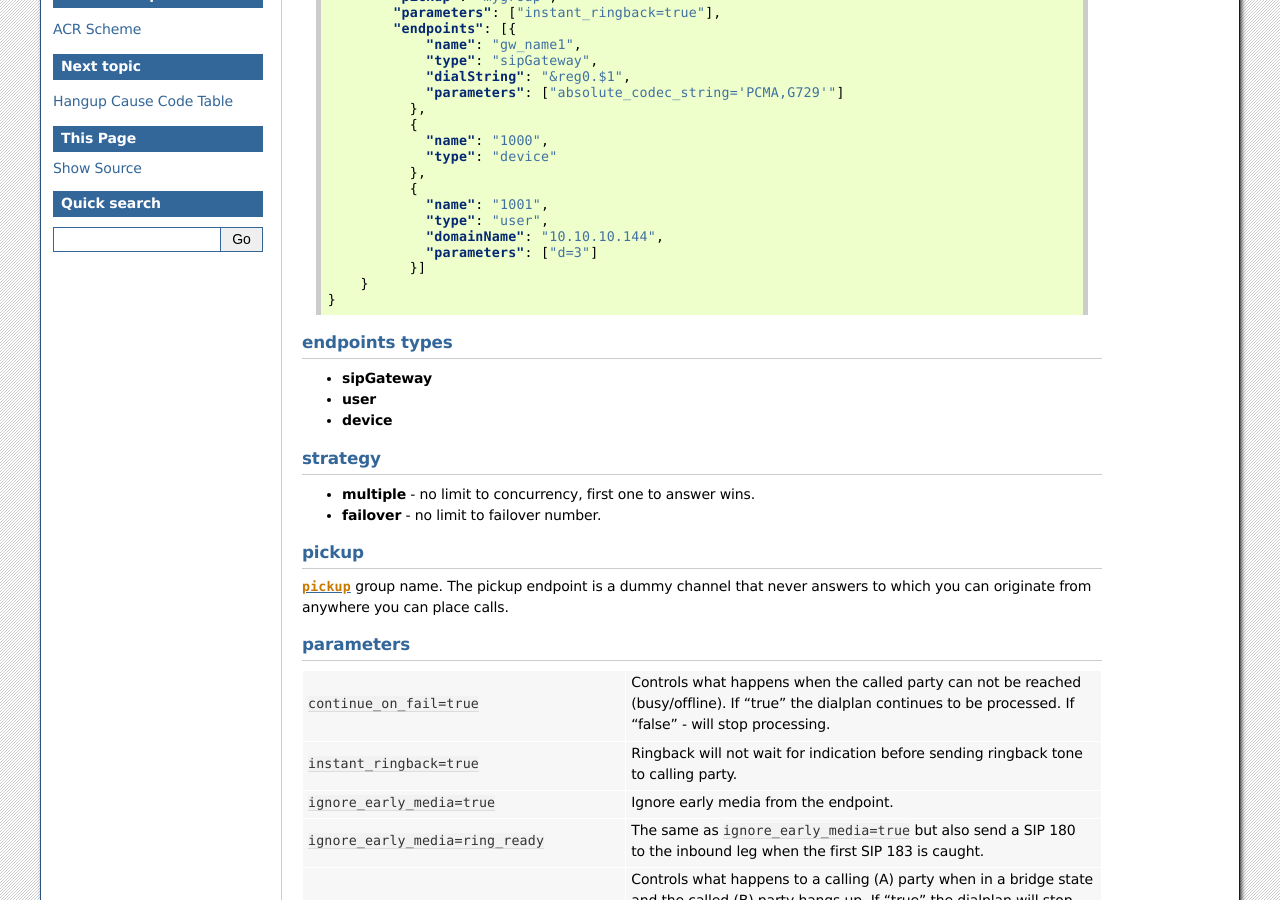
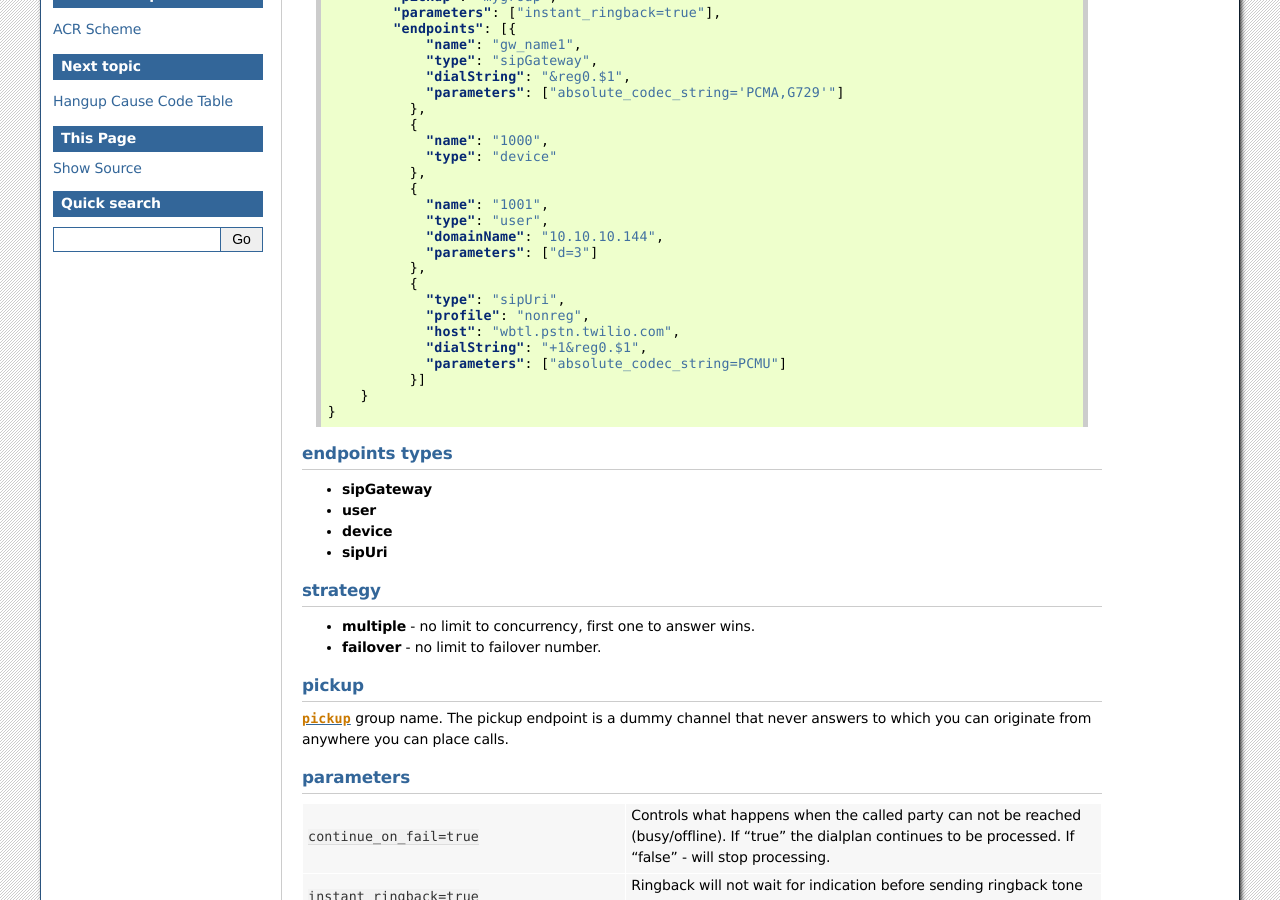
Before and after one commit to webitel/docs-en, a Sphinx documentation site: the page built from source/acr-applications.rst, in a window 1280 px wide and 900 px high, scrolled down 1117 px. Built offline with Sphinx 7.4.7, drawn with Linux system fonts in a browser that asks for light colours; some of the changed text lies outside the part shown.

Commit message:
added sipUri type for the bridge application

```diff
--- a/source/acr-applications.rst
+++ b/source/acr-applications.rst
@@ -13,9 +13,9 @@ Modify agent status.
 .. code-block:: json
 
    {
-      "agent:  {
+      "agent":  {
           "name": "1000",
-          "status": "Available,
+          "status": "Available",
           "state":  "Waiting"
       }
    }
@@ -97,6 +97,13 @@ Bridge a new channel to the existing one.Generally used to route an incoming cal
                 "type": "user",
                 "domainName": "10.10.10.144",
                 "parameters": ["d=3"]
+              },
+              {
+                "type": "sipUri",
+                "profile": "nonreg",
+                "host": "wbtl.pstn.twilio.com",
+                "dialString": "+1&reg0.$1",
+                "parameters": ["absolute_codec_string=PCMU"]
               }]
         }
     }
@@ -107,6 +114,7 @@ endpoints types
 - **sipGateway**
 - **user**
 - **device**
+- **sipUri**
 
 strategy
 ++++++++
```
